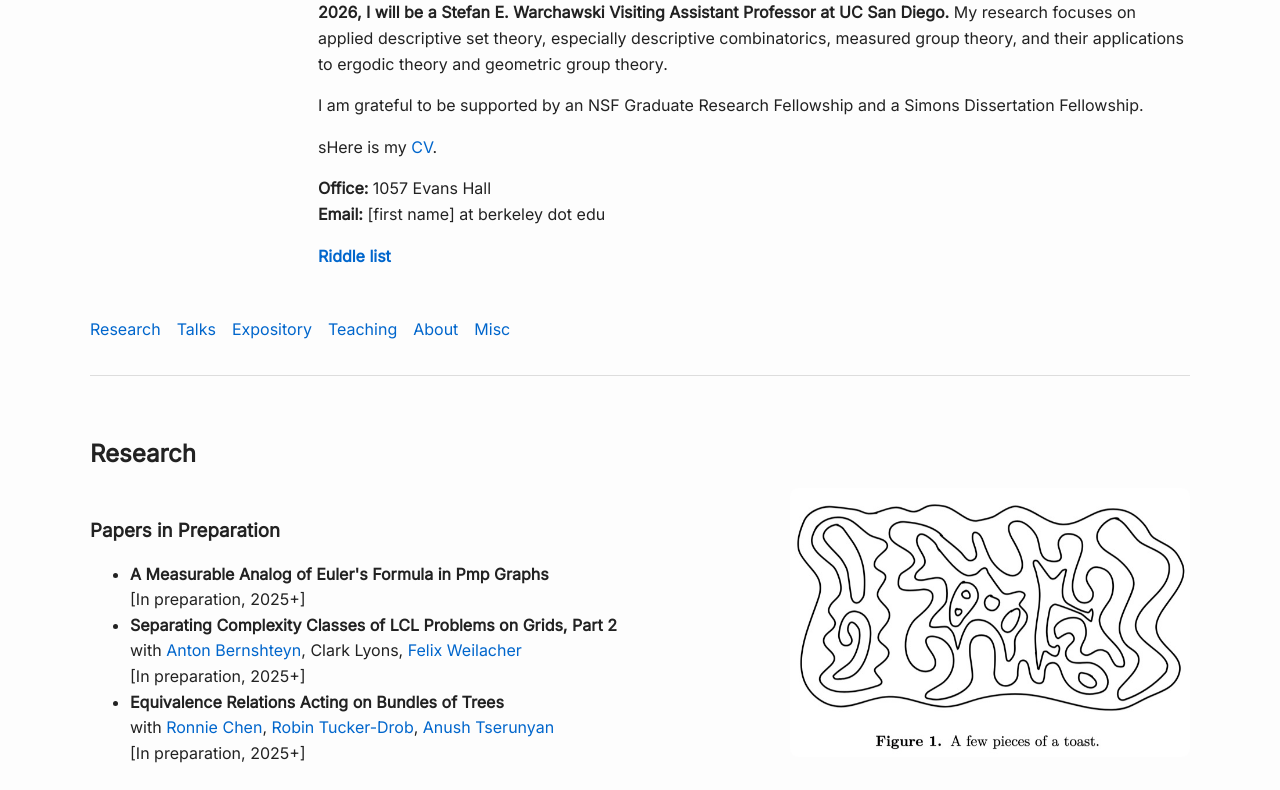
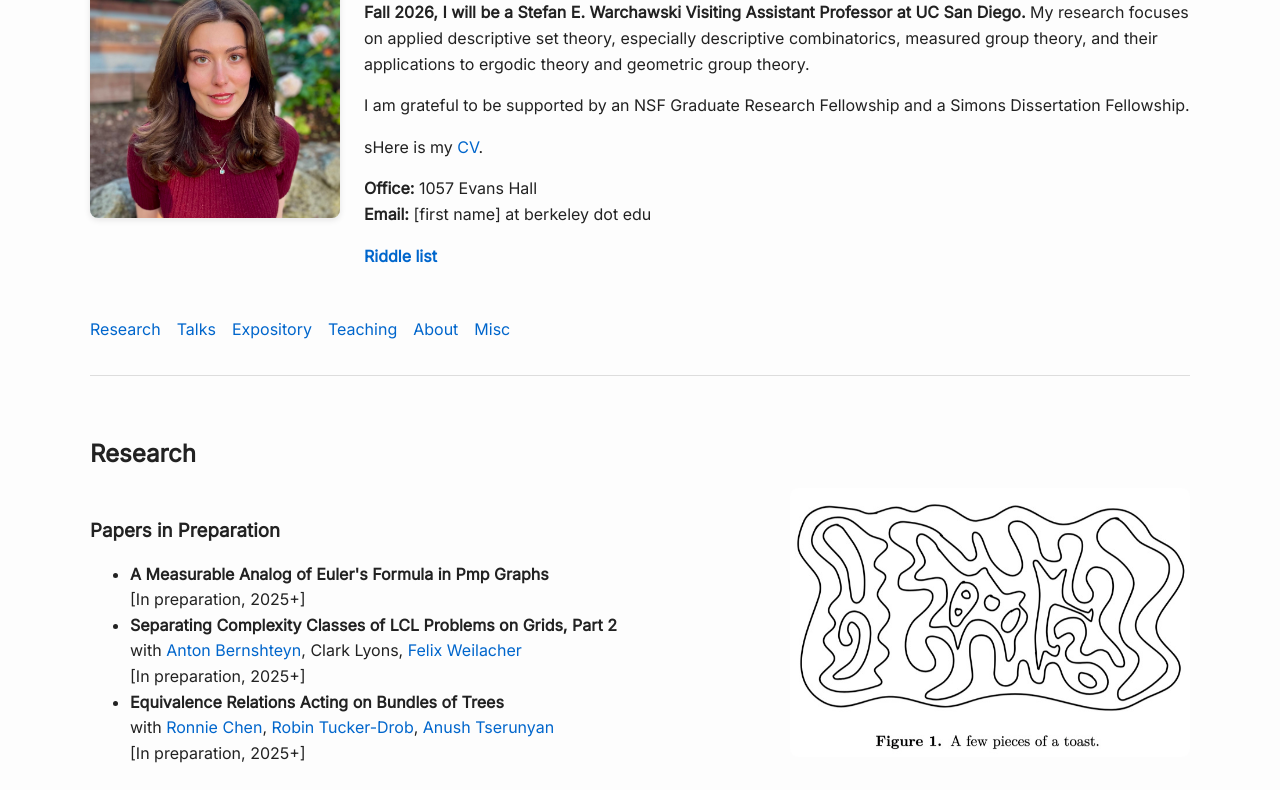
Before and after one commit to KatalinBerlow/KatalinBerlow.github.io, a plain HTML site: page index.html in a window 1280 px wide. Shown: the part 165-955 px from the top of the page. Drawn offline with Linux system fonts and the light colour scheme.

Commit message:
Add files via upload

```diff
--- a/index.html
+++ b/index.html
@@ -109,7 +109,7 @@
     <h1>Katalin Berlow</h1>
     <div class="intro">
       <div class="intro-flex">
-        <img src="Me.jpg" alt="Portrait of Katalin Berlow" class="profile-photo">
+        <img src="Me.jpeg" alt="Portrait of Katalin Berlow" class="profile-photo">
         <div class="intro-text">
           <p>I am a PhD candidate in my fifth year at UC Berkeley, advised by
             <a href="https://math.berkeley.edu/~marks/">Andrew Marks</a> and
```
